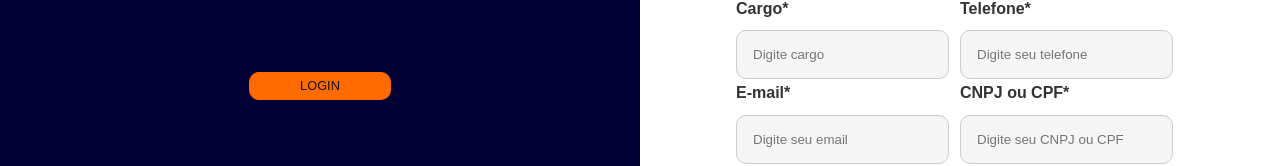
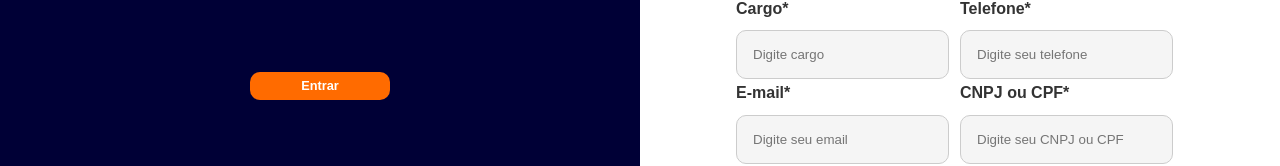
Before and after one commit to plataformatil/front-end, a React (Vite) app: page / in a window 1280 px wide. Shown: the part 316-482 px from the top of the page. Built offline with nearby package versions, Linux system fonts and the light colour scheme.

Commit message:
feat: create button component

```diff
--- a/src/components/apresentacao/index.jsx
+++ b/src/components/apresentacao/index.jsx
@@ -1,12 +1,9 @@
-import { Link } from "react-router-dom";
-
+import {Button} from "../button"
 import "./style.css"
 const Apresentacao = () =>{
   return (
     <div className="container">
-      <button>
-        <Link to="/login">LOGIN</Link>
-      </button>
+      <Button name="Entrar"></Button>
     </div>
   )
 }
--- /dev/null
+++ b/src/components/button/index.jsx
@@ -0,0 +1,12 @@
+
+  import { Link } from "react-router-dom";
+  import "./style.css"
+  const Button = ({name}) =>{
+    return(
+      <button name={name}>
+        <Link to="/login" style={{color: 'white', fontWeight:'700'}}>{name}</Link>
+      </button>
+    )
+  }
+
+  export {Button}
--- /dev/null
+++ b/src/components/button/style.css
@@ -0,0 +1,15 @@
+btn-primary{
+  background-color: #ff6b00;
+  color: #fff;
+  padding: 1% 8%;
+  border: none;
+  border-radius: 10px;
+  cursor: pointer;
+  font-size: 1vw;
+  transition: background-color 0.3s;
+}
+
+Link{
+  color:#FFFFFF;
+  font-weight: 700;
+}
```
Also changed, not shown: public/blocos-apresentaçãodesktop.png (added).
